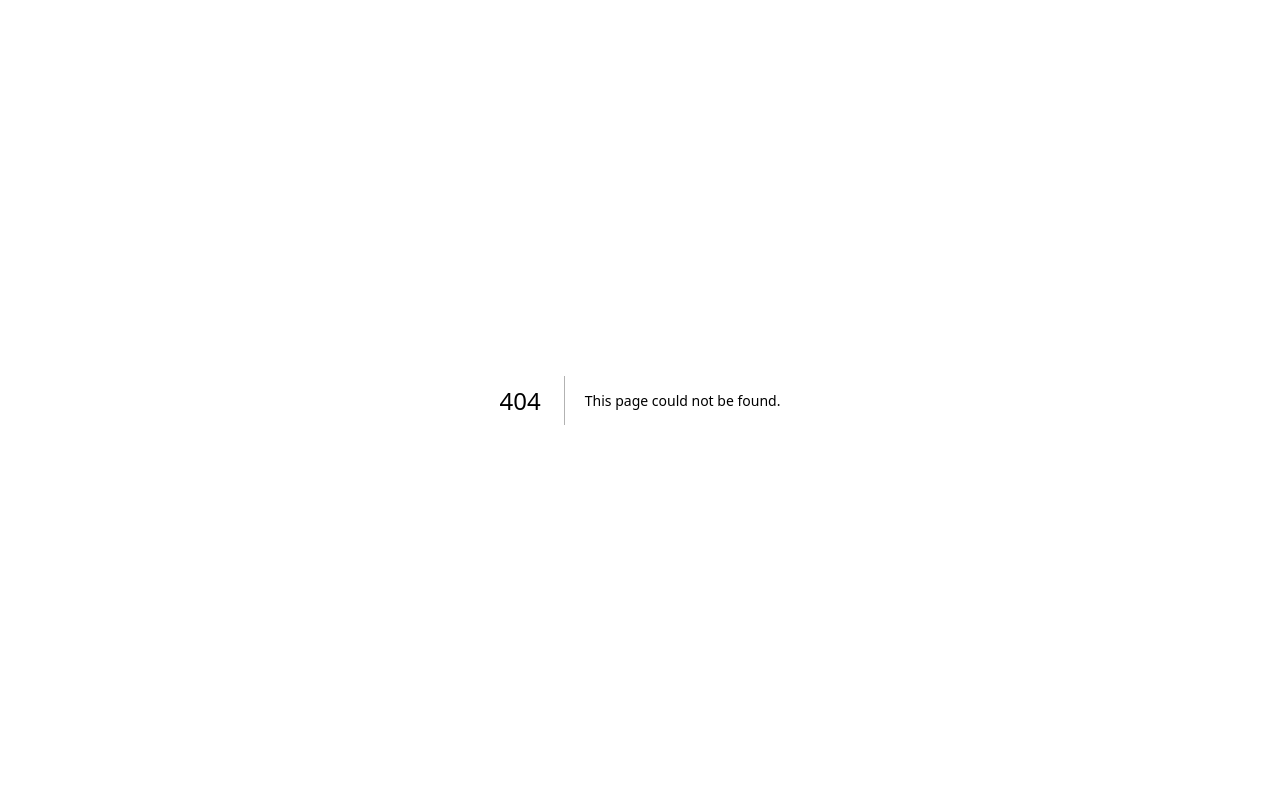
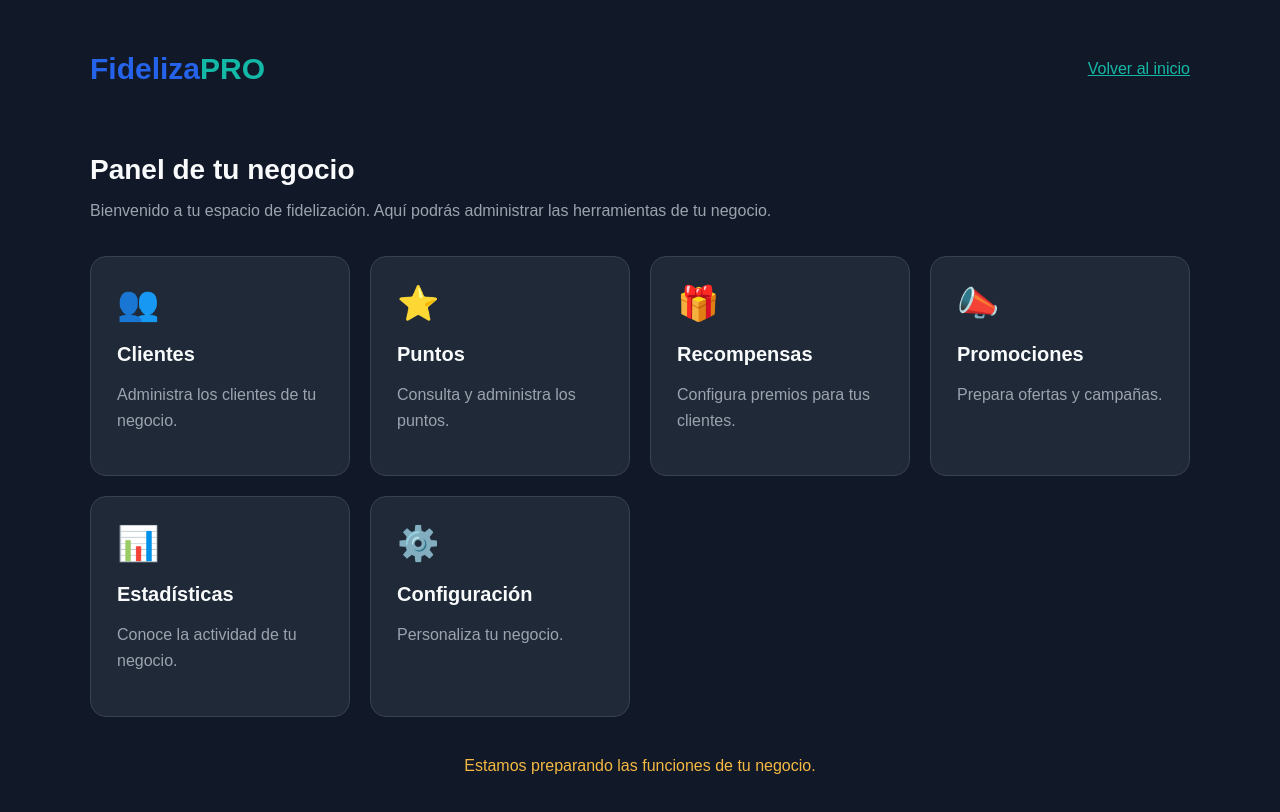
Before and after one commit to FidelizaPRO1/fidelizapro, a Next.js app: page /panel in a window 1280 px wide. Before the commit this address had no page. Shown: the top 812 px of the page. Built offline with nearby package versions, Linux system fonts and the light colour scheme.

Commit message:
Create PanelPage component with business tools

```diff
--- /dev/null
+++ b/app/panel/page.tsx
@@ -0,0 +1,123 @@
+
+import Link from "next/link";
+
+export default function PanelPage() {
+  const herramientas = [
+    {
+      titulo: "Clientes",
+      descripcion: "Administra los clientes de tu negocio.",
+      icono: "👥",
+    },
+    {
+      titulo: "Puntos",
+      descripcion: "Consulta y administra los puntos.",
+      icono: "⭐",
+    },
+    {
+      titulo: "Recompensas",
+      descripcion: "Configura premios para tus clientes.",
+      icono: "🎁",
+    },
+    {
+      titulo: "Promociones",
+      descripcion: "Prepara ofertas y campañas.",
+      icono: "📣",
+    },
+    {
+      titulo: "Estadísticas",
+      descripcion: "Conoce la actividad de tu negocio.",
+      icono: "📊",
+    },
+    {
+      titulo: "Configuración",
+      descripcion: "Personaliza tu negocio.",
+      icono: "⚙️",
+    },
+  ];
+
+  return (
+    <main
+      style={{
+        minHeight: "100vh",
+        background: "#111827",
+        color: "#F9FAFB",
+        padding: "32px 20px",
+        fontFamily: "Arial, sans-serif",
+      }}
+    >
+      <div style={{ maxWidth: "1100px", margin: "0 auto" }}>
+        <header
+          style={{
+            display: "flex",
+            justifyContent: "space-between",
+            alignItems: "center",
+            flexWrap: "wrap",
+            gap: "16px",
+            marginBottom: "48px",
+          }}
+        >
+          <h1 style={{ fontSize: "30px" }}>
+            <span style={{ color: "#2563EB" }}>Fideliza</span>
+            <span style={{ color: "#14B8A6" }}>PRO</span>
+          </h1>
+
+          <Link href="/" style={{ color: "#14B8A6" }}>
+            Volver al inicio
+          </Link>
+        </header>
+
+        <h2 style={{ fontSize: "28px", marginBottom: "12px" }}>
+          Panel de tu negocio
+        </h2>
+
+        <p style={{ color: "#9CA3AF", marginBottom: "36px" }}>
+          Bienvenido a tu espacio de fidelización.
+          Aquí podrás administrar las herramientas de tu negocio.
+        </p>
+
+        <section
+          style={{
+            display: "grid",
+            gridTemplateColumns:
+              "repeat(auto-fit, minmax(240px, 1fr))",
+            gap: "20px",
+          }}
+        >
+          {herramientas.map((herramienta) => (
+            <div
+              key={herramienta.titulo}
+              style={{
+                background: "#1F2937",
+                border: "1px solid #374151",
+                borderRadius: "16px",
+                padding: "26px",
+              }}
+            >
+              <div style={{ fontSize: "34px", marginBottom: "16px" }}>
+                {herramienta.icono}
+              </div>
+
+              <h3 style={{ fontSize: "20px", marginBottom: "12px" }}>
+                {herramienta.titulo}
+              </h3>
+
+              <p style={{ color: "#9CA3AF", lineHeight: "1.6" }}>
+                {herramienta.descripcion}
+              </p>
+            </div>
+          ))}
+        </section>
+
+        <p
+          style={{
+            marginTop: "40px",
+            color: "#F5B942",
+            textAlign: "center",
+          }}
+        >
+          Estamos preparando las funciones de tu negocio.
+        </p>
+      </div>
+    </main>
+  );
+}
```
